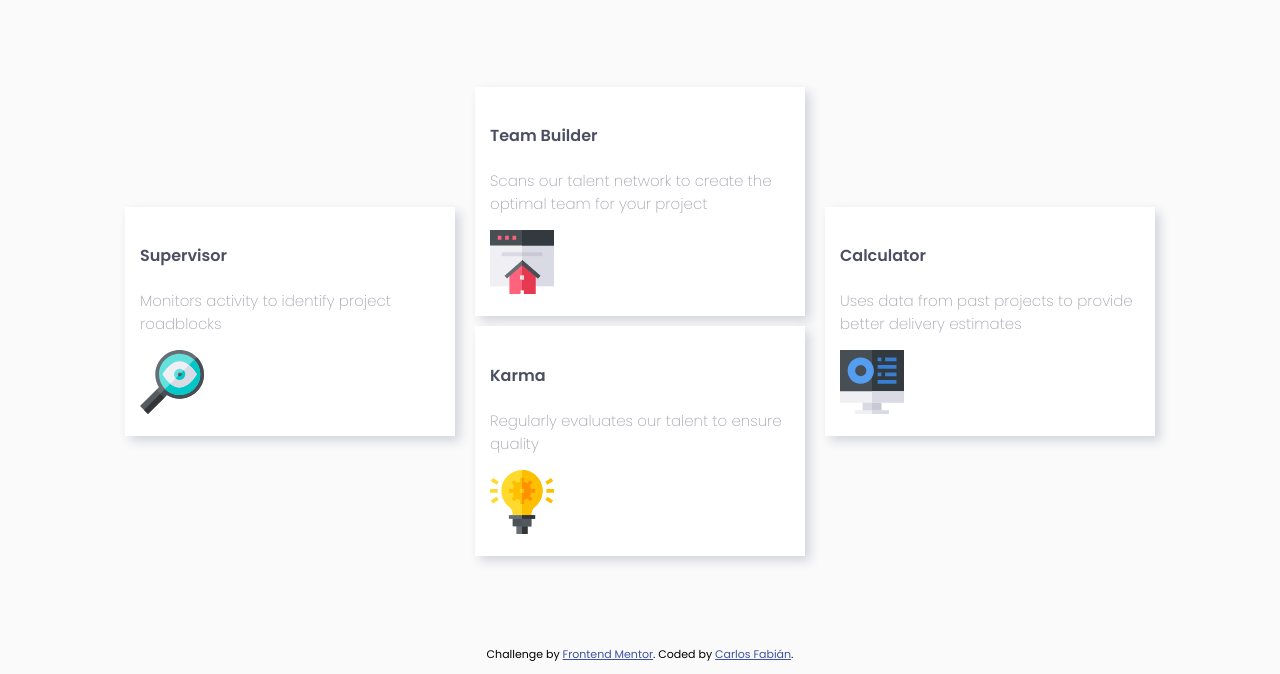
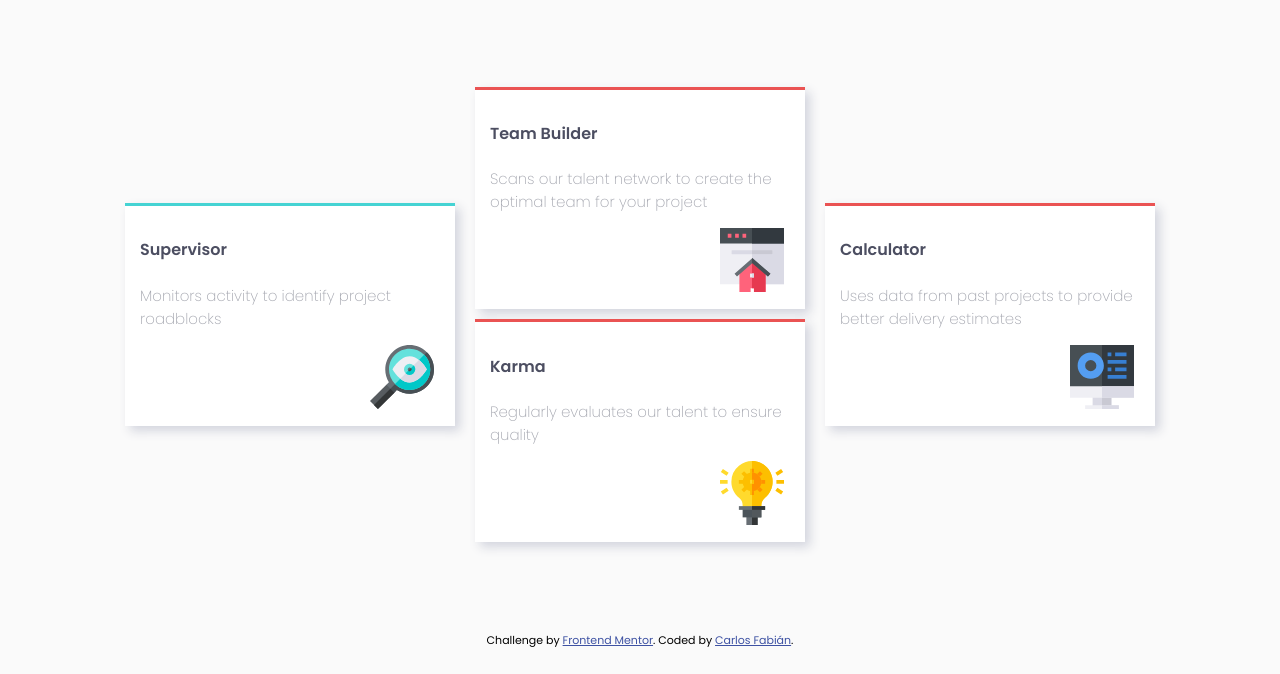
Before and after one commit to CarlosFabianG/tech-product-landing-page, a plain HTML site: page index.html in a window 1280 px wide. Shown: the part 257-931 px from the top of the page. Drawn offline with Linux system fonts and the light colour scheme.

```diff
--- a/index.html
+++ b/index.html
@@ -31,7 +31,7 @@
     <div class="card__container">
 
       <div class="card__container-1">
-        <div class="card">
+        <div class="card" id="card-supervisor">
           <h4>Supervisor</h4>
           <p>Monitors activity to identify project roadblocks</p>
           <img src="images/icon-supervisor.svg">
@@ -39,13 +39,13 @@
       </div>
 
       <div class="card__container-2">
-        <div class="card">
+        <div class="card" id="card-builder">
           <h4>Team Builder</h4>
           <p>Scans our talent network to create the optimal team for your project</p>
           <img src="images/icon-team-builder.svg">
       </div>
 
-        <div class="card">
+        <div class="card" id="card-karma">
           <h4>Karma</h4>
           <p>Regularly evaluates our talent to ensure quality</p>
           <img src="images/icon-karma.svg">
@@ -53,7 +53,7 @@
       </div>
 
       <div class="card__container-3">
-        <div class="card">
+        <div class="card" id="card-calculator">
           <h4>Calculator</h4>
           <p>Uses data from past projects to provide better delivery estimates</p>
           <img src="images/icon-calculator.svg">
--- a/styles.css
+++ b/styles.css
@@ -21,14 +21,23 @@
     background-color: white;
     width: 300px;
     margin: 10px;
-    padding: 15px;
+    padding: 10px 15px;
     box-shadow: 5px 5px 10px hsl(229, 14%, 85%);
+    border-top: 3px solid hsl(0, 78%, 62%);
 }
 .card p {
     font-size: 15px;
     font-weight: 200;
     color: hsl(229, 6%, 66%);
 }
+.card img {
+  position: relative;
+  left: 230px;
+}
+
+#card-supervisor {
+    border-top: 3px solid hsl(180, 62%, 55%);
+}
 
 footer {
     margin-top: 10vh;
```
